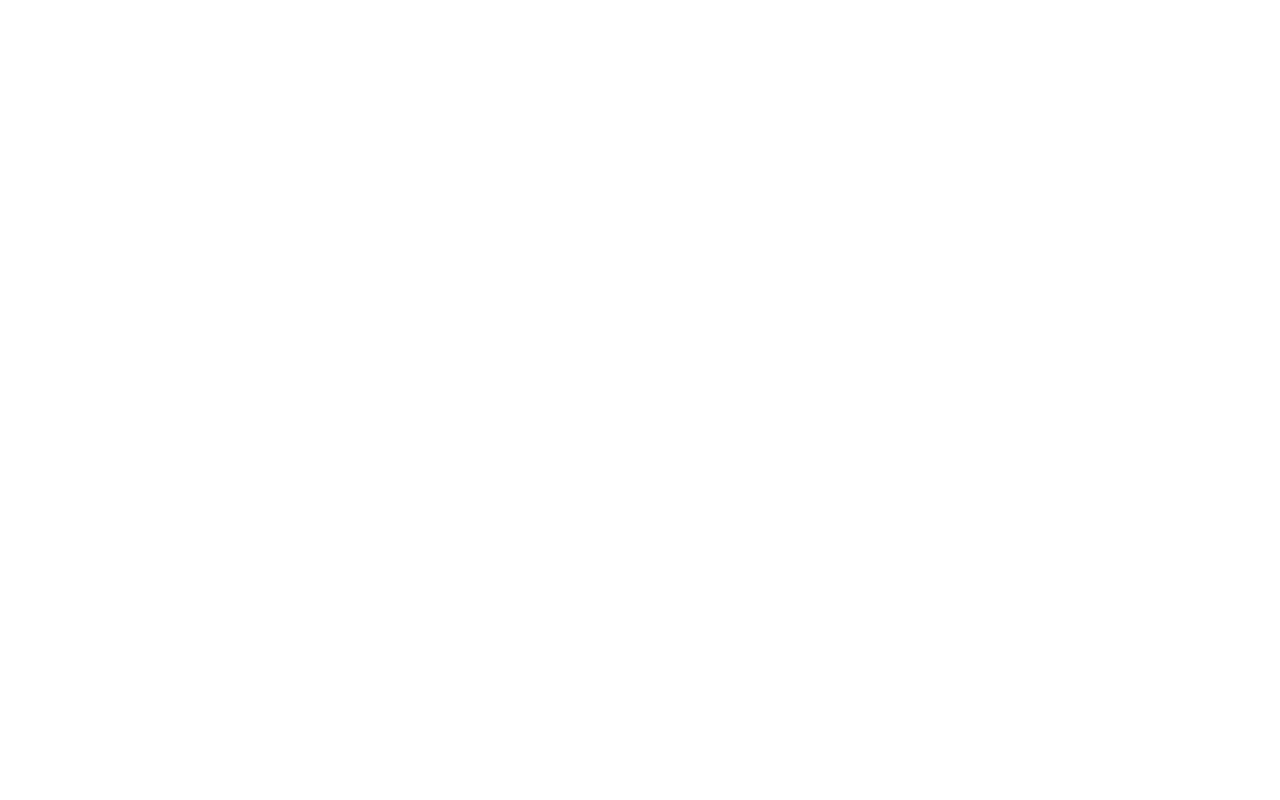
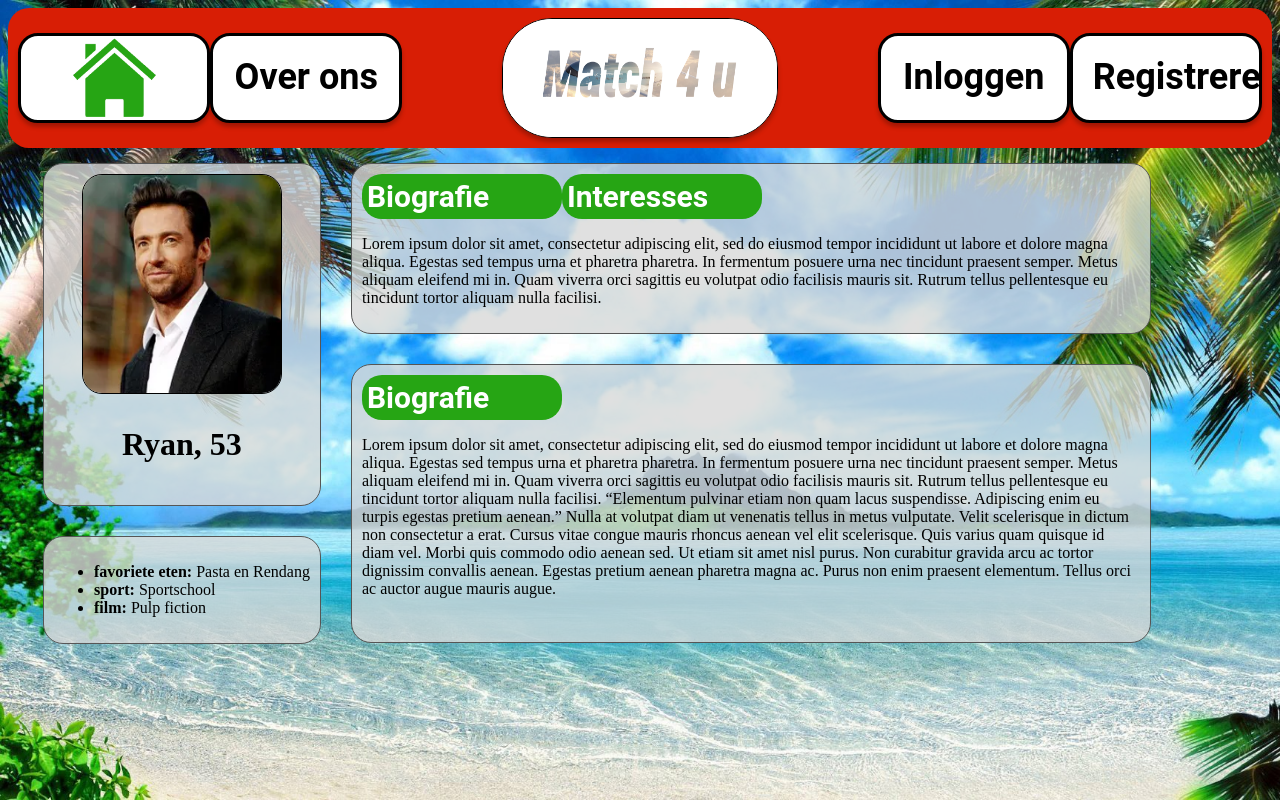
Before and after one commit to al3ksandrs/BookingSite, a plain HTML site: page projectFolder/corendonmatchingsite/paginas/andermans profiel.html in a window 1280 px wide. Drawn offline with Linux system fonts and the light colour scheme.

Commit message:
Andermans profiel begin

```diff
--- a/projectFolder/corendonmatchingsite/assets/css/andermansProfiel.css
+++ b/projectFolder/corendonmatchingsite/assets/css/andermansProfiel.css
@@ -0,0 +1,210 @@
+/* Main dingen */
+
+body {
+    background-image: url('../img/background.jpg');
+    background-repeat: no-repeat;
+    background-attachment: fixed;
+    background-size: cover;
+}
+
+* {
+    box-sizing: border-box;
+}
+
+/* Navbar */
+
+.navbar{
+    background-color: #D81E05;
+    overflow: hidden;
+
+    border-radius: 21px;
+}
+
+nav ul{
+    display: flex;
+    align-items: center;
+    flex-direction: row;
+    margin: 10px;
+    padding: 0;
+}
+
+nav li {
+    display: flex;
+
+    margin: 0 auto;
+
+    width: 250px;
+    height: 90px;
+
+    transition-duration: 0.4s;
+    background: #FFFFFF;
+    border: 3px solid #000000;
+    box-shadow: 0 4px 4px rgba(0, 0, 0, 0.25);
+    border-radius: 20px;
+    overflow: hidden;
+}
+
+nav a{
+    text-decoration: none;
+
+    margin: 0 auto;
+    padding: 20px;
+
+    color: #000000;
+
+    transition-duration: 0.4s;
+    text-align: center;
+    font-style: normal;
+    font-family: 'Roboto', sans-serif;
+    font-weight: 600;
+    font-size: 36px;
+}
+
+.home_icon{
+    background-color: #FFFFFF;
+    background-image: url('../img/home_button.png');
+    background-size: contain;
+    background-repeat: no-repeat;
+    background-position: center;
+
+    width: 250px;
+    height: 90px;
+
+    transition-duration: 0s;
+}
+
+.home_icon a{
+    font-size: 0;
+
+    transition-duration: 0s;
+}
+
+.home_icon a:hover{
+    background-image: url('../img/home_button_hover.png');
+    background-size: contain;
+    background-repeat: no-repeat;
+    background-position: center;
+
+    font-size: 0;
+    transition-duration: 0s;
+}
+
+.logo{
+    width: 360px;
+    height: 120px;
+
+    margin-inline: 100px;
+
+    background: #FFFFFF;
+    box-shadow: 0 4px 4px rgba(0, 0, 0, 0.25);
+    border-radius: 50px;
+    overflow: hidden;
+}
+
+nav li:hover{
+    background: #26A514;
+    border: 3px solid #FFFFFF;
+}
+
+nav a:hover{
+    color: #FFFFFF;
+}
+
+/* Textbox */
+.textbox{
+    background: rgba(217, 217, 217, 0.8);
+    border-radius: 20px;
+}
+
+.text{
+    margin: 30px;
+    padding: 30px;
+
+
+    font-family: 'Roboto', sans-serif;
+    font-style: normal;
+    font-weight: 400;
+    font-size: 28px;
+    line-height: 34px;
+}
+main{
+    padding: 0 20px 20px 20px;
+}
+.centered {
+    text-align: center;
+}
+
+h1 {
+    font-size: 2em;
+}
+
+h2 {
+    font-size: 1.5em;
+}
+
+h1 h2 strong {
+    color: #000;
+}
+
+article {
+    background: rgba(217, 217, 217, 0.8);
+    border-radius: 20px;
+    border: 1px solid #565656;
+    margin: 15px;
+    padding: 10px;
+    max-width: 800px
+}
+main {
+    display: flex;
+    flex-direction: row;
+}
+section {
+    display: flex;
+    flex-direction: column;
+}
+
+img {
+    display: block;
+    margin: auto;
+    width: 200px;
+    height: 220px;
+    border: 1px solid black;
+    border-radius: 20px;
+}
+.textbox {
+    display:flex;
+    width: 200px;
+    background: #26A514;
+    color: #FFFFFF;
+    padding: 5px;
+}
+.textbox2 {
+    display:flex;
+    border-radius: 20px;
+    width: 200px;
+    background: #26A514;
+    color: #FFFFFF;
+    padding: 5px;
+}
+.banner {
+    overflow: hidden;
+    display: flex;
+    flex-direction: row;
+    font-family: 'Roboto', sans-serif;
+    font-weight: Bold;
+    font-size: 30px;
+    opacity: 1;
+}
+/* Responsive layout */
+
+@media (max-width: 360px){
+    main{
+        flex-direction: column;
+    }
+    h1{
+        font-size: 1.5em;
+    }
+    nav ul{
+        flex-wrap: wrap;
+    }
+}
--- a/projectFolder/corendonmatchingsite/paginas/andermans profiel.html
+++ b/projectFolder/corendonmatchingsite/paginas/andermans profiel.html
@@ -1,10 +1,76 @@
 <!DOCTYPE html>
-<html lang="en">
-<head>
+<html lang="nl">
+
+<head>                                                                                  <!--Titel en links naar css + javascript-->
     <meta charset="UTF-8">
-    <title>Title</title>
+    <meta name="viewport" content="width=device-width, initial-scale=1.0">
+    <title>Match 4 u</title>
+    <link href="../assets/css/andermansProfiel.css" rel="stylesheet">
+    <script src="../assets/js/main.js"></script>
 </head>
+
 <body>
+<nav class = "navbar">                                                              <!--navbar + links/buttons-->
+    <ul>
+        <li class = "home_icon"><a href="home.html">Home</a></li>
+        <li><a href="over%20ons.html">Over ons</a></li>
+        <img class ="logo" src=../assets/img/logo.PNG height="90" width="247" alt="default.png"/>
+        <li><a href="inloggen.html">Inloggen</a></li>
+        <li><a href="registreren.html">Registreren</a></li>
+    </ul>
+</nav>
 
+<main>
+    <section class="general-info">
+        <!-- name and profile -->
+        <article>
+            <img src="../assets/img/rayan.png" alt="default profile" class="profile">
+            <h1 class="centered">Ryan, 53</h1>
+        </article>
+        <!-- hobbies and interests -->
+        <article>
+            <ul>
+                <li><strong>favoriete eten: </strong>Pasta en Rendang</li>
+                <li><strong>sport: </strong>Sportschool</li>
+                <li><strong>film: </strong>Pulp fiction</li>
+            </ul>
+        </article>
+    </section>
+    <section class="detail-info">
+        <!-- biography -->
+        <article>
+            <div class="banner"><a class="textbox">Biografie</a>
+            <a class="textbox2">Interesses</a></div>
+            <p>
+                Lorem ipsum dolor sit amet, consectetur adipiscing elit, sed do eiusmod tempor incididunt ut labore et dolore magna aliqua.
+                Egestas sed tempus urna et pharetra pharetra. In fermentum posuere urna nec tincidunt praesent semper.
+                Metus aliquam eleifend mi in. Quam viverra orci sagittis eu volutpat odio facilisis mauris sit.
+                Rutrum tellus pellentesque eu tincidunt tortor aliquam nulla facilisi.
+
+            </p>
+        </article>
+        <article>
+            <div class="banner"><a class="textbox">Biografie</a></div>
+                <p>
+                Lorem ipsum dolor sit amet, consectetur adipiscing elit, sed do eiusmod tempor incididunt ut labore et dolore magna aliqua.
+                Egestas sed tempus urna et pharetra pharetra. In fermentum posuere urna nec tincidunt praesent semper.
+                Metus aliquam eleifend mi in. Quam viverra orci sagittis eu volutpat odio facilisis mauris sit.
+                Rutrum tellus pellentesque eu tincidunt tortor aliquam nulla facilisi.
+
+                “Elementum pulvinar etiam non quam lacus suspendisse. Adipiscing enim eu turpis egestas pretium aenean.”
+
+                Nulla at volutpat diam ut venenatis tellus in metus vulputate.
+                Velit scelerisque in dictum non consectetur a erat.
+                Cursus vitae congue mauris rhoncus aenean vel elit scelerisque.
+                Quis varius quam quisque id diam vel. Morbi quis commodo odio aenean sed.
+                Ut etiam sit amet nisl purus. Non curabitur gravida arcu ac tortor dignissim convallis aenean.
+                Egestas pretium aenean pharetra magna ac. Purus non enim praesent elementum.
+                Tellus orci ac auctor augue mauris augue.
+            </p>
+            <br>
+        </article>
+    </section>
+</main>
 </body>
+
 </html>
```
